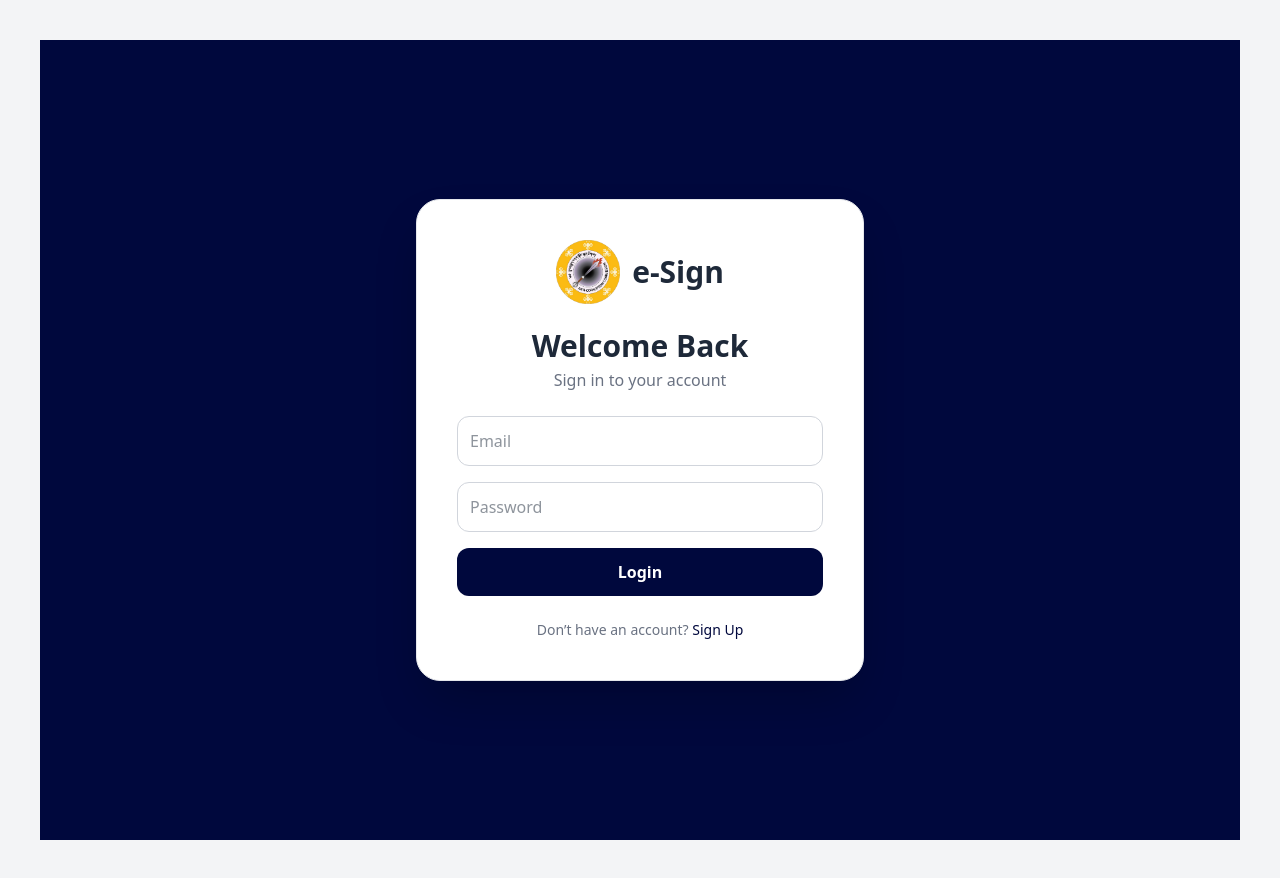
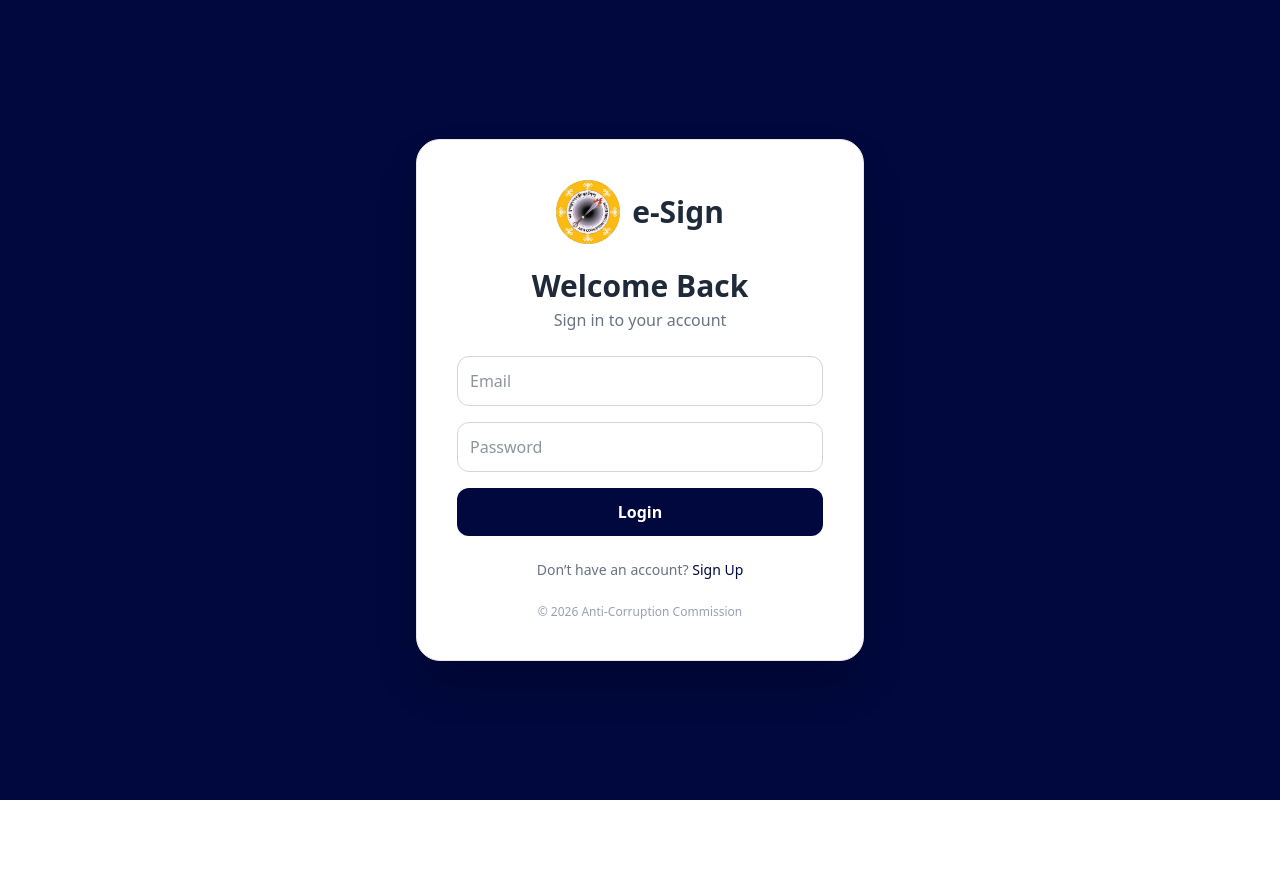
Before and after one commit to kingarinzin/acc-esign-system, a Next.js app: page / in a window 1280 px wide. After the commit the page ends 800 px from the top, so only its background shows below. Built offline with nearby package versions, Linux system fonts and the light colour scheme.

Commit message:
UI and copyright placement

```diff
--- a/src/app/globals.css
+++ b/src/app/globals.css
@@ -6,10 +6,9 @@
 }
 
 body {
-  background: var(--background);
   color: var(--foreground);
   font-family: Arial, Helvetica, sans-serif;
-  @apply bg-gray-100 text-gray-800 font-sans;
+  @apply text-gray-800 font-sans;
 
 }
 
--- a/src/app/login/page.tsx
+++ b/src/app/login/page.tsx
@@ -93,7 +93,10 @@ export default function LoginPage() {
             Sign Up
           </a>
         </p>
-      </div>
+        {/* Copyright */}
+        <p className="text-center mt-6 text-xs text-gray-400">
+          © {new Date().getFullYear()} Anti-Corruption Commission
+        </p>      </div>
     </div>
   );
 }
--- a/src/app/page.tsx
+++ b/src/app/page.tsx
@@ -1,9 +1,5 @@
 import LoginPage from "./login/page";
 
 export default function Home() {
-  return (
-    <main style={{ padding: 40 }}>
-      <LoginPage/>
-    </main>
-  );
+  return <LoginPage/>;
 }
--- a/src/app/signup/page.tsx
+++ b/src/app/signup/page.tsx
@@ -106,6 +106,11 @@ export default function SignupPage() {
             Login
           </a>
         </p>
+
+        {/* Copyright */}
+        <p className="text-center mt-6 text-xs text-gray-400">
+          © {new Date().getFullYear()} Anti-Corruption Commission
+        </p>
       </div>
 
       {/* Success Modal */}
```
